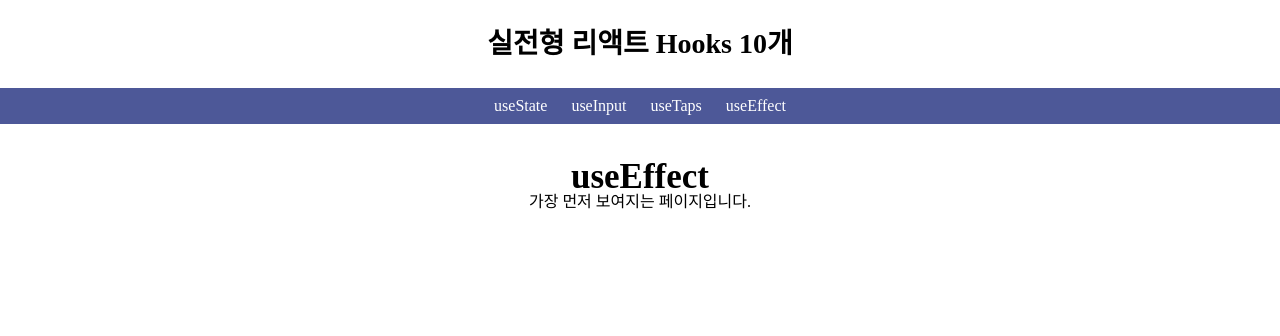
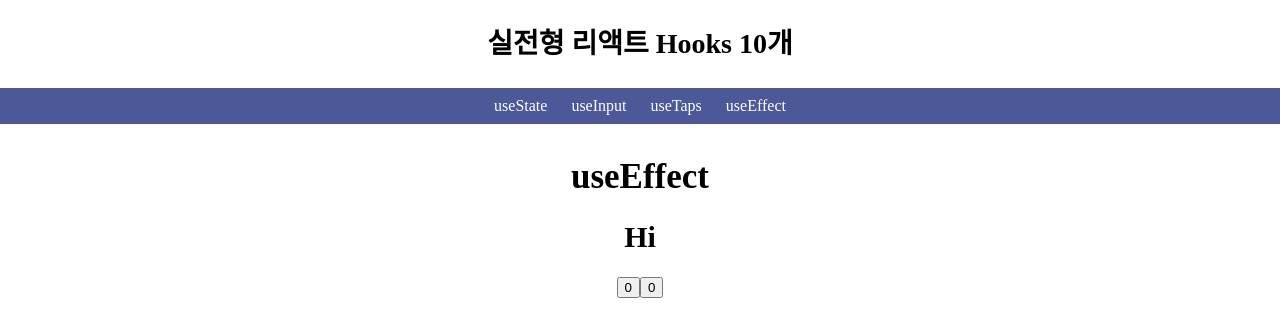
Before and after one commit to devkrecord/React-Hooks-Tutorial, a React (Create React App) app: page /useEffect in a window 1280 px wide. Shown: the top 336 px of the page. Built offline with nearby package versions, Linux system fonts and the light colour scheme.

Commit message:
feat: useEffect 기본 예제

```diff
--- a/src/pages/UseEffect.js
+++ b/src/pages/UseEffect.js
@@ -1,8 +1,27 @@
+import { useEffect, useState } from 'react';
+
 const UseEffect = () => {
+  const [number, setNumber] = useState(0);
+  const [anumber, setaNumber] = useState(0);
+  const sayHello = () => console.log('hello');
+  /*
+    useEffect(function[, deps])
+    - function : 수행시키고자 하는 작업
+    - deps : 상태 변경을 감지하고자 하는 값이 들어가는 의존성 배열
+
+    useEffect Hook은
+    componentDidMount - 컴포넌트가 마운트된 직후,
+    componentDidUpdate - 업데이트된 직후,
+    componentWillUnmount - 컴포넌트가 마운트 해제되어 제거되기 직전에 실행된다.
+  */
+  useEffect(() => sayHello(), []);
+
   return (
     <div>
       <h2 className="subTitle">useEffect</h2>
-      <p>가장 먼저 보여지는 페이지입니다.</p>
+      <h3>Hi</h3>
+      <button onClick={() => setNumber(number + 1)}>{number}</button>
+      <button onClick={() => setaNumber(anumber - 1)}>{anumber}</button>
     </div>
   );
 };
```
